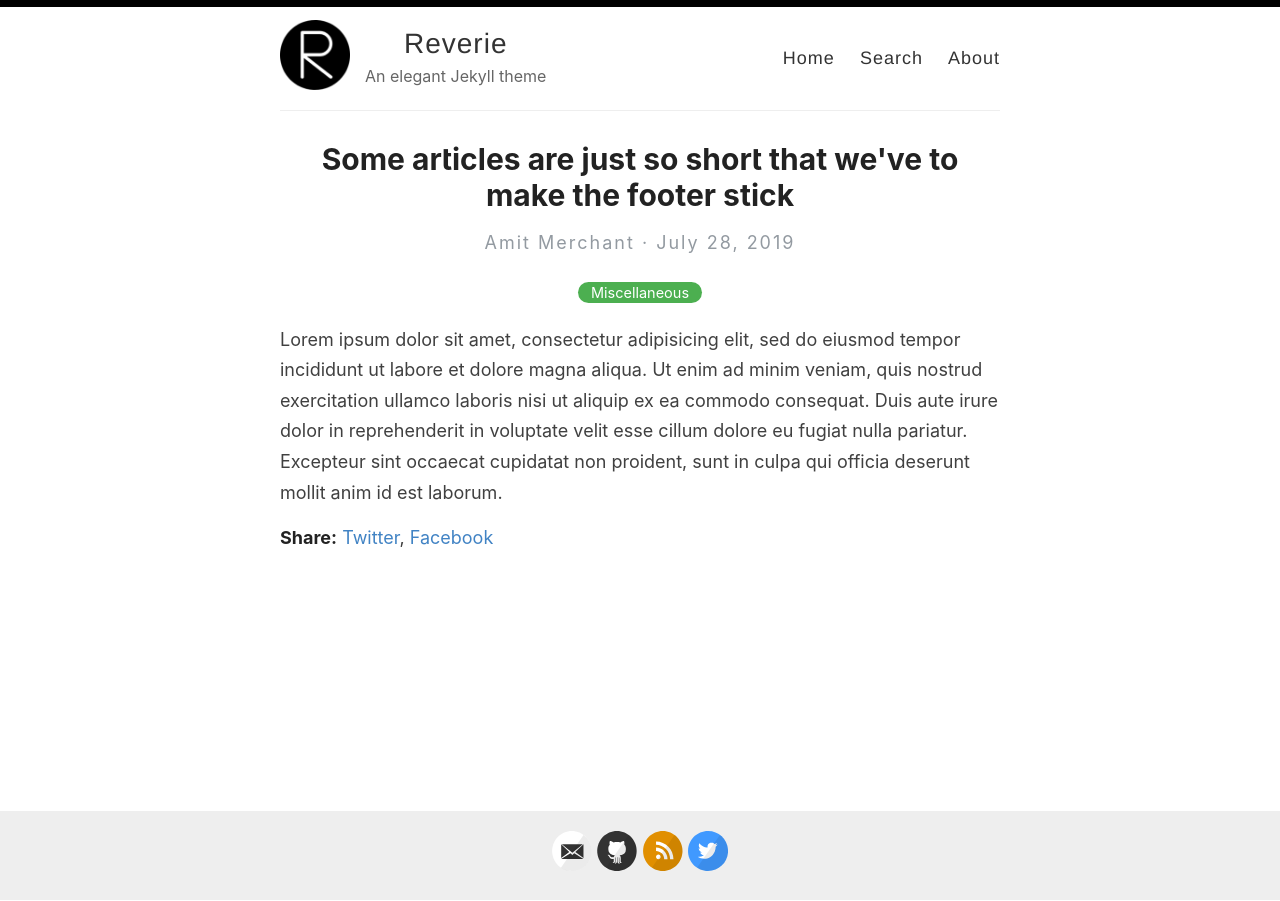
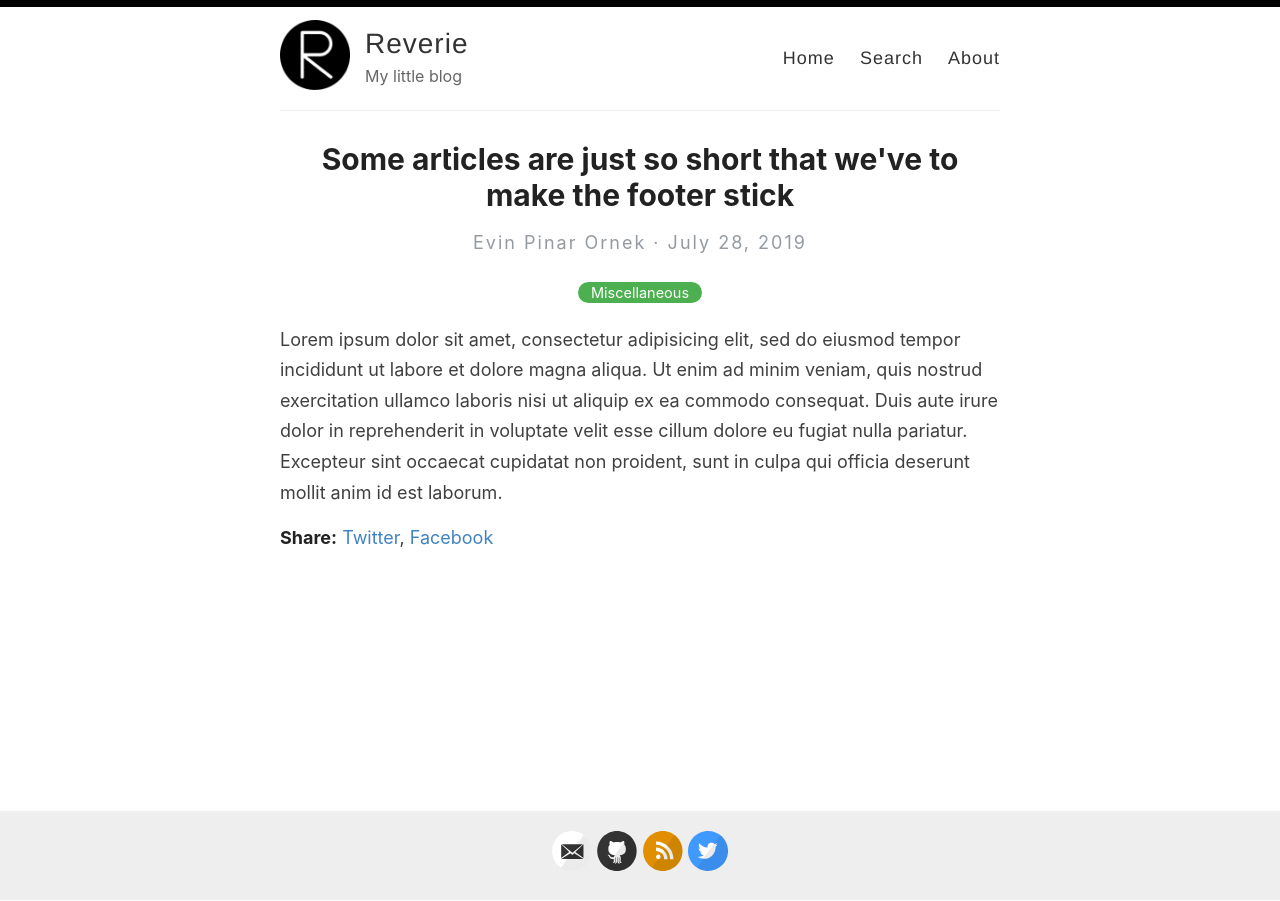
Before and after one commit to evinpinar/evinpinar.github.io, a Jekyll site: the page built from _posts/2019-7-28-super-short-article.md, in a window 1280 px wide. Built offline with Jekyll 4.4.1, drawn with Linux system fonts in a browser that asks for light colours.

Commit message:
Update _config.yml

```diff
--- a/_config.yml
+++ b/_config.yml
@@ -6,10 +6,10 @@
 name: Reverie
 
 # Name of the author
-author: Amit Merchant
+author: Evin Pinar Ornek
 
 # Short bio or description (displayed in the header)
-description: An elegant Jekyll theme
+description: My little blog
 
 # URL of your avatar or profile pic (you could use your GitHub profile pic)
 avatar: /images/reverie.png
@@ -21,7 +21,7 @@ avatar: /images/reverie.png
 # Includes an icon in the footer for each username you enter
 footer-links:
   dribbble:
-  email: amit.d.merchant@gmail.com
+  email: evinpinarornek@gmail.com
   facebook:
   flickr:
   github: amitmerchant1990/reverie
@@ -29,7 +29,7 @@ footer-links:
   linkedin:
   pinterest:
   rss: rss
-  twitter: amit_merchant
+  twitter: evinpinar
   stackoverflow:
   youtube: # channel/<your_long_string> or user/<user-name>
   googleplus: # anything in your profile username that comes after plus.google.com/
```
